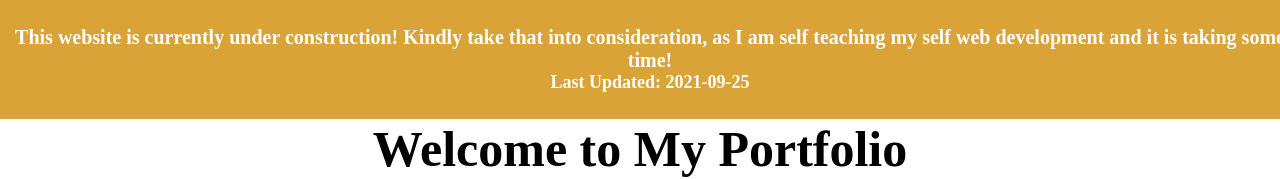
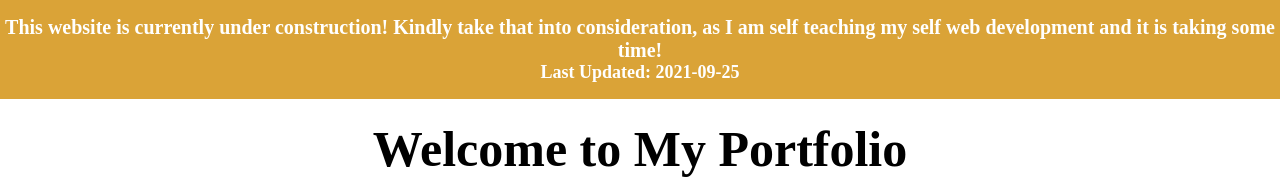
Before and after one commit to Luy-Bear/Luy-Bear.github.io, a plain HTML site: page index.html in a window 1280 px wide. Shown: the top 179 px of the page. Drawn offline with Linux system fonts and the light colour scheme.

Commit message:
changing banner to sit centrally?

```diff
--- a/CSS/index.css
+++ b/CSS/index.css
@@ -1,10 +1,10 @@
  .ConstructionBanner{
     text-align: center;
-    padding: 10px;
     background-color: rgb(218, 163, 55);
-
+    padding-left: 0px;
+    padding-right: 0px;
     position: fixed;
-    width: fill-available;
+    width: 60vh;
     top: 0px;
     left: 0px;
     width: 100%;
@@ -29,6 +29,8 @@
   font-size: 20px;
   font-weight: 900;
   color: white;
+  width: 60%;
+  text-align: center;
  }
 
  .ConstructionBannerLastEdit{
@@ -36,6 +38,7 @@
   font-weight: 900;
   color: white;
   display: block;
+  text-align: center;
  }
 
  .Header_title{
```
